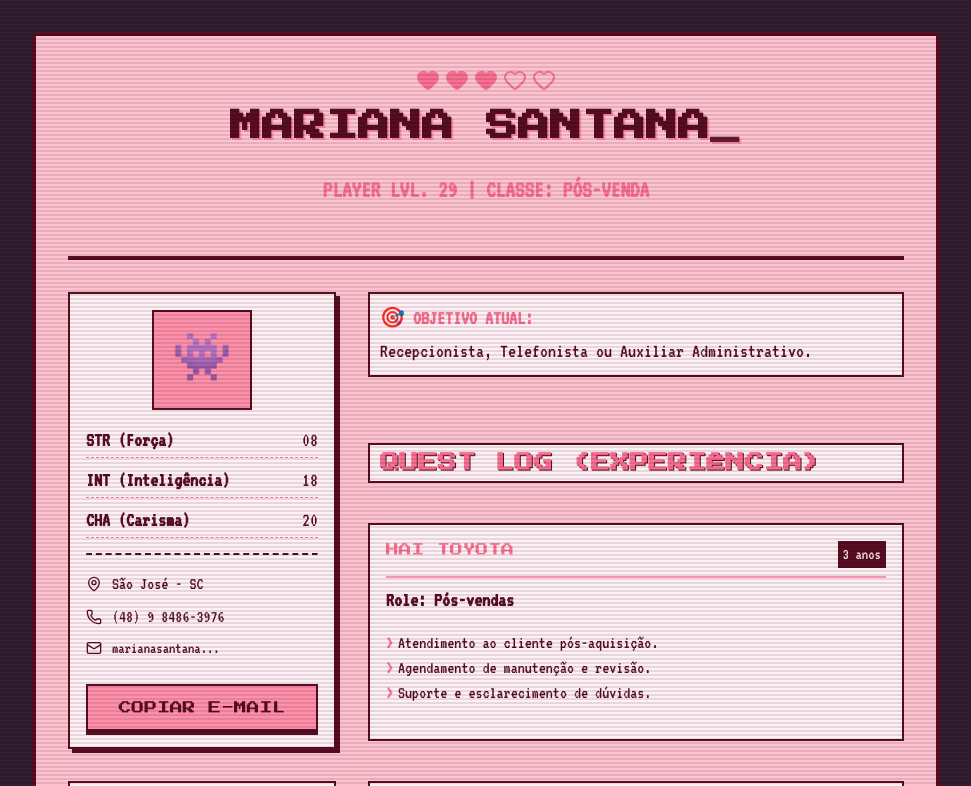
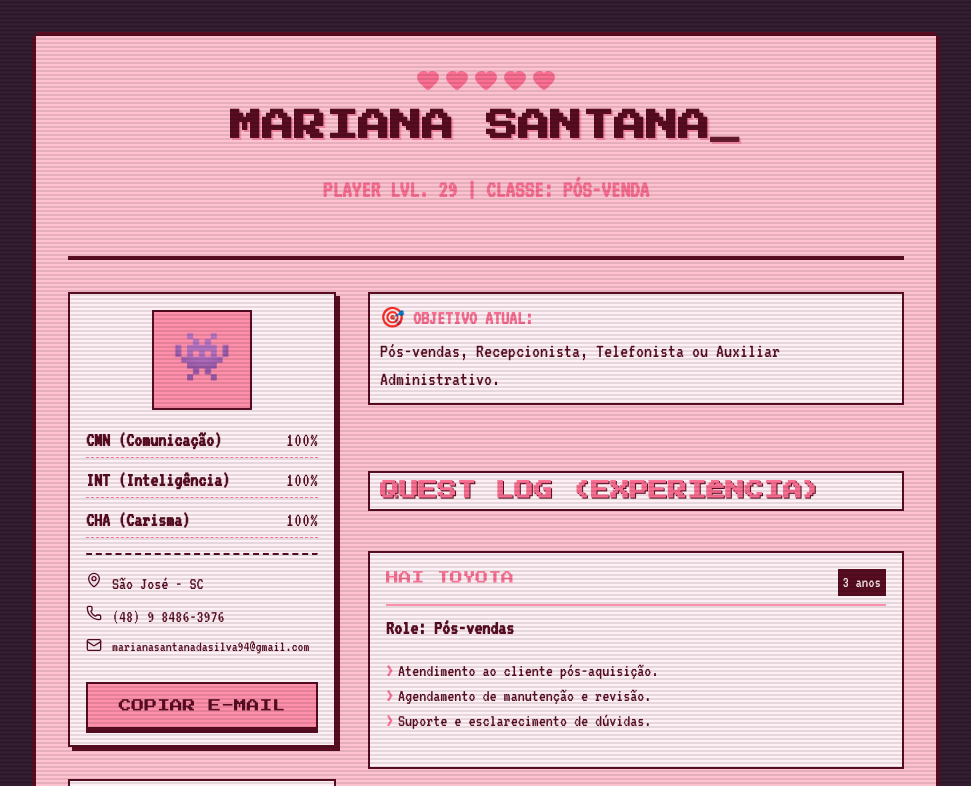
Before and after one commit to onluiz/cv-mari, a React (Vite) app: page / in a window 1280 px wide. Shown: the top 786 px of the page, without its empty margins (154-1125 px from the left). Built offline with nearby package versions, Linux system fonts and the light colour scheme.

Commit message:
feat: Update character stats, fill additional hearts, make the contact email clickable, and refine contact item styling and career objective.

```diff
--- a/src/App.css
+++ b/src/App.css
@@ -108,10 +108,16 @@ h2 {
 
 .contact-item {
   display: flex;
-  align-items: center;
+  align-items: flex-start;
   gap: 10px;
   margin-bottom: 8px;
-  word-break: break-all;
+  word-break: break-word;
+  overflow-wrap: anywhere;
+}
+
+.contact-item span,
+.contact-item a {
+  flex: 1;
 }
 
 /* Seção Principal (Direita) */
--- a/src/App.tsx
+++ b/src/App.tsx
@@ -25,8 +25,8 @@ function App() {
             <Heart fill="#FB6F92" size={24} />
             <Heart fill="#FB6F92" size={24} />
             <Heart fill="#FB6F92" size={24} />
-            <Heart size={24} />
-            <Heart size={24} />
+            <Heart fill="#FB6F92" size={24} />
+            <Heart fill="#FB6F92" size={24} />
           </div>
           <h1>MARIANA SANTANA<span className="blink">_</span></h1>
           <p className="subtitle">PLAYER LVL. 29 | CLASSE: PÓS-VENDA</p>
@@ -41,16 +41,16 @@ function App() {
               </div>
 
               <div className="stat-row">
-                <span className="stat-label">STR (Força)</span>
-                <span>08</span>
+                <span className="stat-label">CMN (Comunicação)</span>
+                <span>100%</span>
               </div>
               <div className="stat-row">
                 <span className="stat-label">INT (Inteligência)</span>
-                <span>18</span>
+                <span>100%</span>
               </div>
               <div className="stat-row">
                 <span className="stat-label">CHA (Carisma)</span>
-                <span>20</span>
+                <span>100%</span>
               </div>
 
               <hr style={{ borderTop: '2px dashed var(--accent-purple)', margin: '15px 0' }} />
@@ -66,7 +66,12 @@ function App() {
                 </div>
                 <div className="contact-item">
                   <Mail size={16} />
-                  <span style={{ fontSize: '0.9em' }}>marianasantana...</span>
+                  <a
+                    href="mailto:marianasantanadasilva94@gmail.com"
+                    style={{ fontSize: '0.85em', color: 'inherit', textDecoration: 'none' }}
+                  >
+                    marianasantanadasilva94@gmail.com
+                  </a>
                 </div>
               </div>
 
@@ -140,7 +145,7 @@ function App() {
 
             <div style={{ background: 'var(--white)', border: '2px solid var(--accent-purple)', padding: '10px', marginBottom: '10px' }}>
               <strong style={{ color: 'var(--dark-pink)' }}>🎯 OBJETIVO ATUAL:</strong>
-              <p style={{ margin: '5px 0 0 0' }}>Recepcionista, Telefonista ou Auxiliar Administrativo.</p>
+              <p style={{ margin: '5px 0 0 0' }}>Pós-vendas, Recepcionista, Telefonista ou Auxiliar Administrativo.</p>
             </div>
 
             <h2>QUEST LOG (EXPERIÊNCIA)</h2>
```
